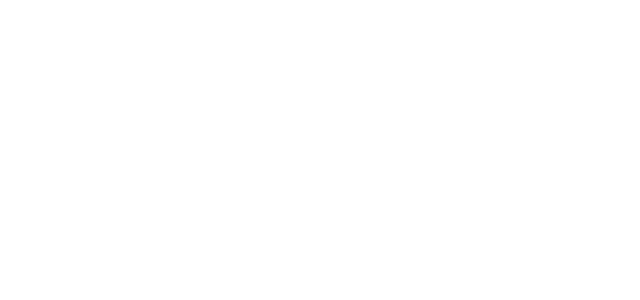
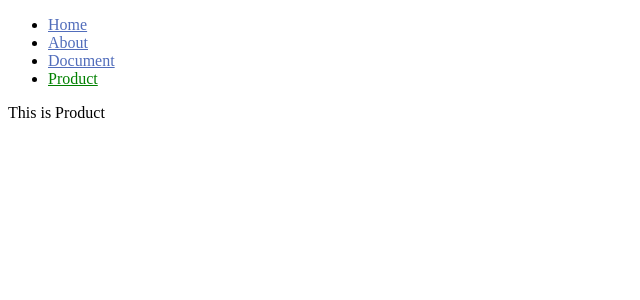
Before and after one commit to NangzaiWebDeveloper/Core-Concepts-of-React, a React (Vite) app: page /product in a window 1280 px wide. Shown: the top 300 px of the page, without its empty margins (0-640 px from the left). Built offline with nearby package versions, Linux system fonts and the light colour scheme.

Commit message:
react router dom

```diff
--- a/package.json
+++ b/package.json
@@ -11,8 +11,12 @@
   },
   "dependencies": {
     "@tailwindcss/vite": "^4.0.17",
+    "localforage": "^1.10.0",
+    "match-sorter": "^8.0.0",
     "react": "^19.0.0",
     "react-dom": "^19.0.0",
+    "react-router-dom": "^7.5.0",
+    "sort-by": "^1.2.0",
     "tailwindcss": "^4.0.17"
   },
   "devDependencies": {
--- a/src/App.jsx
+++ b/src/App.jsx
@@ -1,3 +1,4 @@
+import { BrowserRouter, Route, Routes } from "react-router-dom"
 import ClickEventFunction from "./components/ClickEvent/ClickEventFunction"
 import FormSubmitPart from "./components/ClickEvent/FormSubmitPart"
 import ConRenInIfElse from "./components/ConRenInIfElse"
@@ -14,6 +15,7 @@
 import AttributeWithUseRef from "./components/ReactHook/AttributeWithUseRef"
 import ExpensiveComputation from "./components/ReactHook/ExpensiveComputation"
 import MutableValue from "./components/ReactHook/MutableValue"
+import AsyncAwaitWithUseEffect from "./components/ReactHook/UseEffectMethod/AsyncAwaitWithUseEffect"
 import FetchApiByUseEffect from "./components/ReactHook/UseEffectMethod/FetchApiByUseEffect"
 import HelloUseEffect from "./components/ReactHook/UseEffectMethod/HelloUseEffect"
 import UseRef from "./components/ReactHook/UseRef"
@@ -22,6 +24,13 @@
 import HelloUseState from "./components/ReactHook/UseStateMethod/HelloUseState"
 import ImmutableObjectUseState from "./components/ReactHook/UseStateMethod/ImmutableObjectUseState"
 import ToDoWithUseState from "./components/ReactHook/UseStateMethod/ToDoWithUseState"
+import Home from "./pages/Home"
+import About from "./pages/About"
+import Product from "./pages/Product"
+import Document from "./Pages/Document"
+import NotFound from "./pages/NotFound"
+
+
 
 
 function App() {
@@ -118,7 +127,22 @@
         {/* Call and Fetch API data by UseEffect  */}
         {/* <FetchApiByUseEffect/> */}
 
-        {/* call API by Promises style in UseEffect((), []) */}
+        {/* Call API by Async Await in UseEffect((), []) */}
+        {/* <AsyncAwaitWithUseEffect/> */}
+
+        {/* React Router Dom */}
+
+        <BrowserRouter>
+          <Routes>
+             <Route path="/" element={<Home/>} />
+             <Route path="/about" element={<About/>} />
+             <Route path="/product" element={<Product/>} />
+             <Route path="/document" element={<Document/>} />
+             <Route path="*" element={<NotFound/>} />
+          </Routes>
+        </BrowserRouter>
+
+
 
       </>
   )
--- /dev/null
+++ b/src/Pages/About.jsx
@@ -0,0 +1,13 @@
+import React from 'react';
+import Menu from '../componentRoutes/Menu';
+
+const About = () => {
+    return (
+        <div>
+            <Menu/>
+            This is About
+        </div>
+    );
+};
+
+export default About;
--- /dev/null
+++ b/src/Pages/Document.jsx
@@ -0,0 +1,13 @@
+import React from 'react';
+import Menu from '../componentRoutes/Menu';
+
+const Document = () => {
+    return (
+        <div>
+            <Menu/>
+            This is Document
+        </div>
+    );
+};
+
+export default Document;
--- /dev/null
+++ b/src/Pages/Home.jsx
@@ -0,0 +1,13 @@
+import React from 'react';
+import Menu from '../componentRoutes/Menu';
+
+const Home = () => {
+    return (
+        <div>
+            <Menu/>
+            This is Home
+        </div>
+    );
+};
+
+export default Home;
--- /dev/null
+++ b/src/Pages/NotFound.jsx
@@ -0,0 +1,11 @@
+import React from 'react';
+
+const NotFound = () => {
+    return (
+        <div>
+            404 Page is not found
+        </div>
+    );
+};
+
+export default NotFound;
--- /dev/null
+++ b/src/Pages/Product.jsx
@@ -0,0 +1,13 @@
+import React from 'react';
+import Menu from '../componentRoutes/Menu';
+
+const Product = () => {
+    return (
+        <div>
+            <Menu/>
+            This is Product
+        </div>
+    );
+};
+
+export default Product;
--- /dev/null
+++ b/src/assets/css/Style.css
@@ -0,0 +1,6 @@
+.active-item{
+    color: green;
+}
+.not-active{
+    color: rgb(81, 109, 187);
+}
--- /dev/null
+++ b/src/componentRoutes/Menu.jsx
@@ -0,0 +1,17 @@
+import React from 'react';
+import { NavLink } from 'react-router-dom';
+
+const Menu = () => {
+    return (
+        <div>
+            <ul>
+                <li><NavLink className={({isActive})=> isActive ? "active-item" : "not-active"} to="/">Home</NavLink></li>
+                <li><NavLink className={({isActive})=> isActive ? "active-item" : "not-active"} to="/about">About</NavLink></li>
+                <li><NavLink className={({isActive})=> isActive ? "active-item" : "not-active"} to="/document">Document</NavLink></li>
+                <li><NavLink className={({isActive})=> isActive ? "active-item" : "not-active"} to="/product">Product</NavLink></li>
+            </ul>
+        </div>
+    );
+};
+
+export default Menu;
--- a/src/components/ReactHook/UseEffectMethod/AsyncAwaitWithUseEffect.jsx
+++ b/src/components/ReactHook/UseEffectMethod/AsyncAwaitWithUseEffect.jsx
@@ -0,0 +1,32 @@
+import React, { useEffect, useState } from 'react';
+
+const AsyncAwaitWithUseEffect = () => {
+
+    const [data, setData] = useState(null)
+
+    //we can not directly Fetch data in useEffect by async await, if we want to fetch data by async await in useEffect()
+    //then we need to write Immediately Invoke Function(IIF) "()()"".
+    useEffect(() => {
+        (async () => {
+            let response = await fetch("https://dummyjson.com/products")
+            let json = await response.json()
+            setData(json)
+        })()
+    }, [data])
+
+    //Fetch API by Promise
+    // useEffect(() => {
+    //     fetch("https://dummyjson.com/products")
+    //         .then(response => response.json())
+    //         .then(json => setData(json))
+    // }, [data])
+
+
+    return (
+        <div>
+            <p>{JSON.stringify(data)}</p>
+        </div>
+    );
+};
+
+export default AsyncAwaitWithUseEffect;
--- a/src/components/ReactHook/UseEffectMethod/FetchApiByUseEffect.jsx
+++ b/src/components/ReactHook/UseEffectMethod/FetchApiByUseEffect.jsx
@@ -8,7 +8,7 @@
         fetch("https://dummyjson.com/test")//call API by Promises style in UseEffect((), [])
         .then(response => response.json())
         .then(json => setData(json))
-    }, [])
+    }, [data])
 
     return (
         <div>
--- a/src/main.jsx
+++ b/src/main.jsx
@@ -1,6 +1,7 @@
 import { StrictMode } from 'react'
 import { createRoot } from 'react-dom/client'
 import App from './App.jsx'
+import "./assets/css/Style.css"
 
 createRoot(document.getElementById('root')).render(
   <StrictMode>
```
Also changed, not shown: 1 other file (tests, documents, lock files or other folders).
